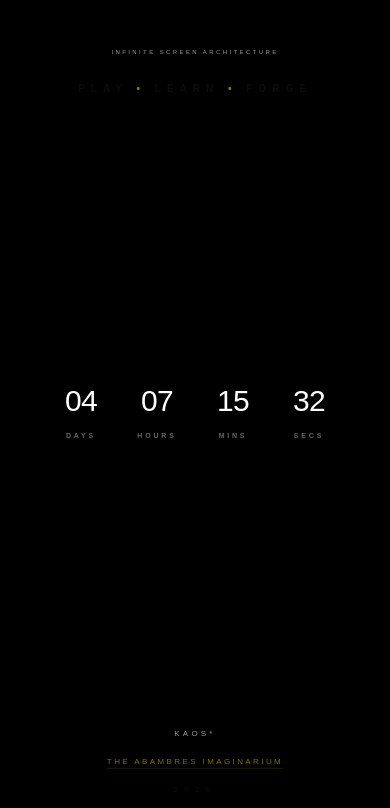
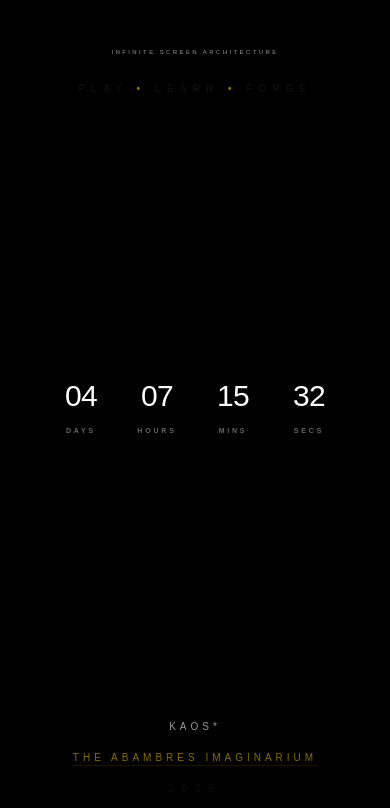
Before and after one commit to abambres/kaosx, a Next.js app: page / in a window 390 px wide. Shown: the top 808 px of the page. Built offline with nearby package versions, Linux system fonts and the light colour scheme.

Commit message:
Update page.tsx

```diff
--- a/app/page.tsx
+++ b/app/page.tsx
@@ -92,14 +92,14 @@ export default function App() {
       </section>
 
       {/* FOOTER */}
-      <footer className="z-10 w-full flex flex-col items-center space-y-6 md:space-y-8 px-4 text-center opacity-60">
+      <footer className="z-10 w-full flex flex-col items-center space-y-6 md:space-y-8 px-4 text-center text-[10px] opacity-60">
         <div className="flex flex-col space-y-4 md:space-y-6">
 
-          <p className="text-[8px] md:text-xs tracking-[0.4em] text-white">
+          <p className="md:text-xs tracking-[0.4em] text-white">
             KAOS*
           </p>
 
-          <p className="text-[8px] md:text-xs tracking-[0.3em]">
+          <p className="md:text-xs tracking-[0.4em]">
             <a
               href="http://abambres.com"
               target="_blank"
@@ -110,7 +110,7 @@ export default function App() {
             </a>
           </p>
 
-          <p className="text-[8px] md:text-xs tracking-[0.8em]">
+          <p className="md:text-xs tracking-[0.8em]">
             2026
           </p>
 
```
